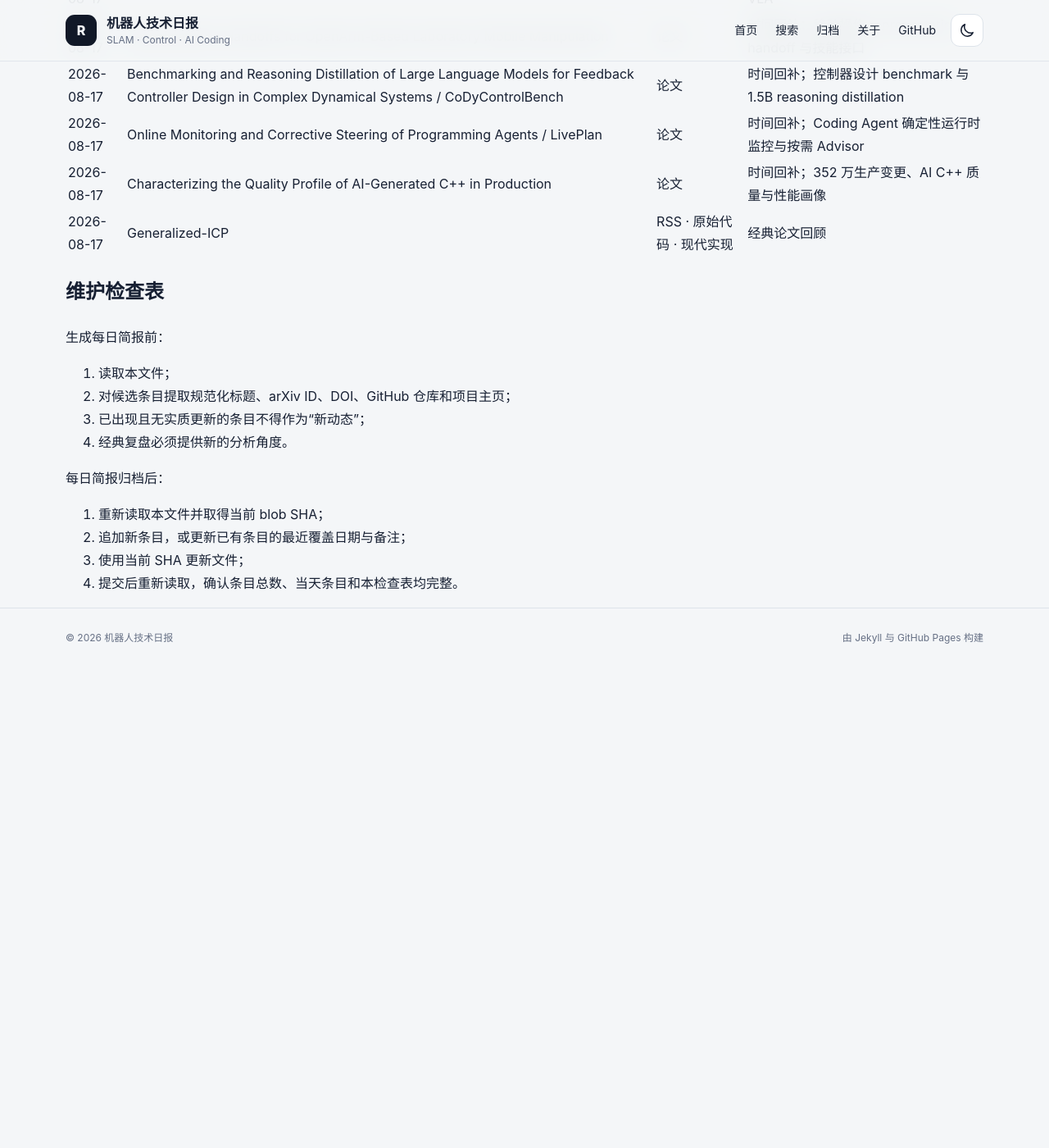
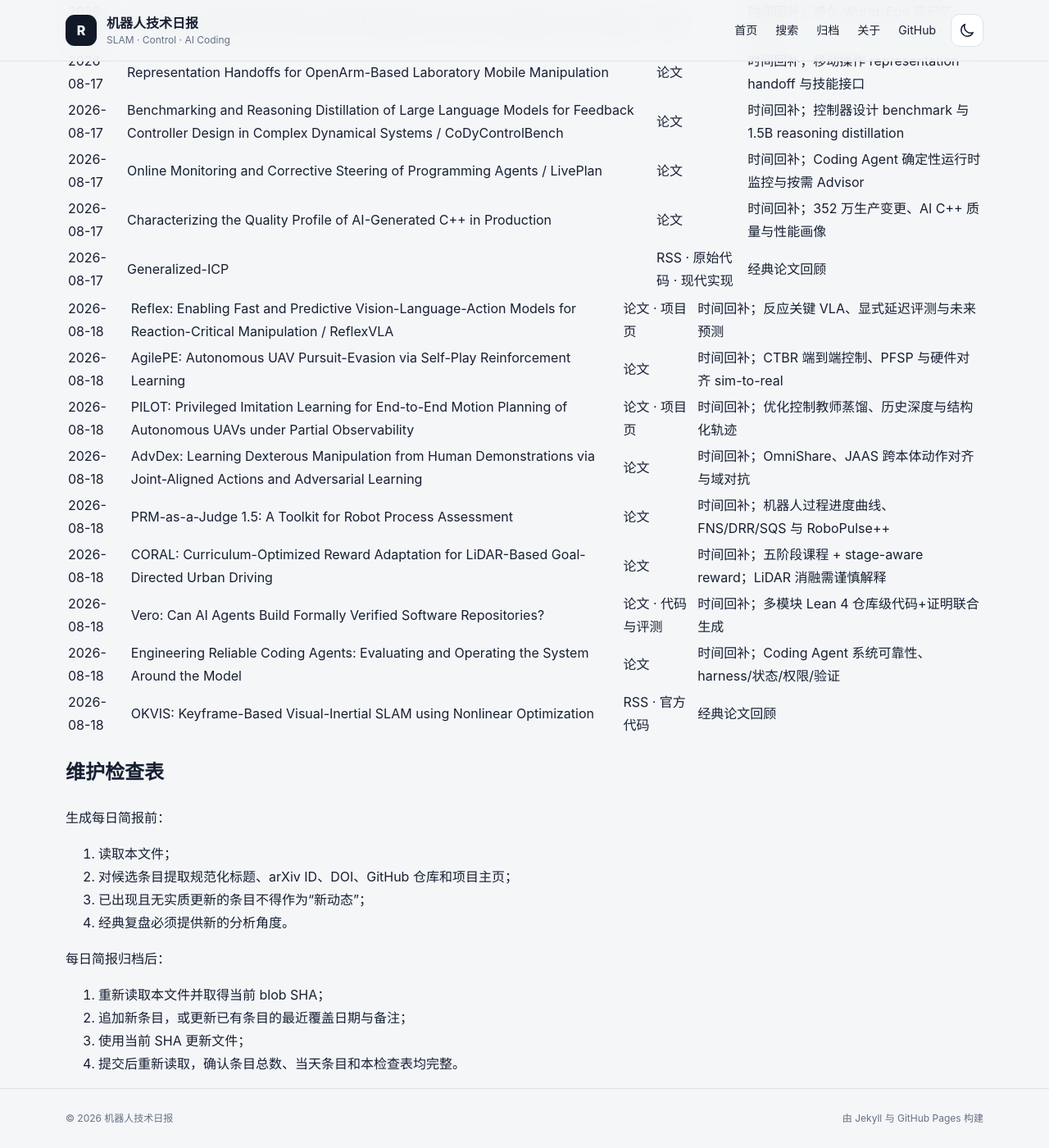
Before and after one commit to helywin/daily, a Jekyll site: the page built from robotics-brief-covered-items.md, in a window 1280 px wide and 1400 px high, scrolled down 21301 px. Shown: the whole window at 82% size. Built offline with Jekyll 4.4.1, drawn with Linux system fonts in a browser that asks for light colours; our own code applies the rules of GitHub Pages for plain Markdown files; before the commit the page ends 22115 px from its top, so only the background shows below that; some of the changed text lies outside the part shown.

Commit message:
docs: update robotics brief coverage index for 2026-08-18

```diff
--- a/robotics-brief-covered-items.md
+++ b/robotics-brief-covered-items.md
@@ -1,6 +1,6 @@
 # 机器人技术简报已覆盖条目索引
 
-> 最后更新：2026-08-17（Asia/Shanghai）
+> 最后更新：2026-08-18（Asia/Shanghai）
 >
 > 用途：每日简报选题前强制查重。本文件保留全部历史条目的最近覆盖日期、规范标题、至少一个可直接访问的原始来源和必要备注。
 >
@@ -31,6 +31,8 @@
 > 2026-08-16 新增 8 条主动态与 1 条经典论文回顾，共 334 条。
 >
 > 2026-08-17 新增 8 条主动态与 1 条经典论文回顾，共 343 条。
+>
+> 2026-08-18 新增 8 条主动态与 1 条经典论文回顾，共 352 条。
 
 ## 已核验条目
 
@@ -381,6 +383,16 @@
 | 2026-08-17 | Characterizing the Quality Profile of AI-Generated C++ in Production | [论文](https://arxiv.org/abs/2608.06640) | 时间回补；352 万生产变更、AI C++ 质量与性能画像 |
 | 2026-08-17 | Generalized-ICP | [RSS](https://roboticsproceedings.org/rss05/p21.html) · [原始代码](https://github.com/avsegal/gicp) · [现代实现](https://github.com/koide3/small_gicp) | 经典论文回顾 |
 
+| 2026-08-18 | Reflex: Enabling Fast and Predictive Vision-Language-Action Models for Reaction-Critical Manipulation / ReflexVLA | [论文](https://arxiv.org/abs/2608.14379) · [项目页](https://reflexvla.github.io/) | 时间回补；反应关键 VLA、显式延迟评测与未来预测 |
+| 2026-08-18 | AgilePE: Autonomous UAV Pursuit-Evasion via Self-Play Reinforcement Learning | [论文](https://arxiv.org/abs/2608.14135) | 时间回补；CTBR 端到端控制、PFSP 与硬件对齐 sim-to-real |
+| 2026-08-18 | PILOT: Privileged Imitation Learning for End-to-End Motion Planning of Autonomous UAVs under Partial Observability | [论文](https://arxiv.org/abs/2608.14082) · [项目页](https://qr-zhang.github.io/PILOT/) | 时间回补；优化控制教师蒸馏、历史深度与结构化轨迹 |
+| 2026-08-18 | AdvDex: Learning Dexterous Manipulation from Human Demonstrations via Joint-Aligned Actions and Adversarial Learning | [论文](https://arxiv.org/abs/2608.14028) | 时间回补；OmniShare、JAAS 跨本体动作对齐与域对抗 |
+| 2026-08-18 | PRM-as-a-Judge 1.5: A Toolkit for Robot Process Assessment | [论文](https://arxiv.org/abs/2608.14284) | 时间回补；机器人过程进度曲线、FNS/DRR/SQS 与 RoboPulse++ |
+| 2026-08-18 | CORAL: Curriculum-Optimized Reward Adaptation for LiDAR-Based Goal-Directed Urban Driving | [论文](https://arxiv.org/abs/2608.14332) | 时间回补；五阶段课程 + stage-aware reward；LiDAR 消融需谨慎解释 |
+| 2026-08-18 | Vero: Can AI Agents Build Formally Verified Software Repositories? | [论文](https://arxiv.org/abs/2608.13522) · [代码与评测](https://github.com/sunblaze-ucb/vero) | 时间回补；多模块 Lean 4 仓库级代码+证明联合生成 |
+| 2026-08-18 | Engineering Reliable Coding Agents: Evaluating and Operating the System Around the Model | [论文](https://arxiv.org/abs/2608.13867) | 时间回补；Coding Agent 系统可靠性、harness/状态/权限/验证 |
+| 2026-08-18 | OKVIS: Keyframe-Based Visual-Inertial SLAM using Nonlinear Optimization | [RSS](https://www.roboticsproceedings.org/rss09/p37.html) · [官方代码](https://github.com/ethz-asl/okvis) | 经典论文回顾 |
+
 ## 维护检查表
 
 生成每日简报前：
```
Also changed, not shown: .github/workflows/update-robotics-index-20260818.yml (deleted).
